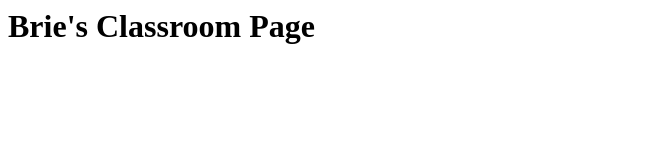
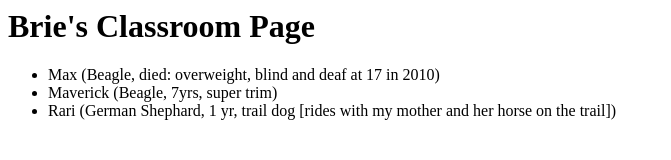
Before and after one commit to belmassian/belmassian.github.io, a plain HTML site: page index.html in a window 1280 px wide. Shown: the whole page, without its empty margins (0-671 px from the left). Drawn offline with Linux system fonts and the light colour scheme.

Commit message:
modified index.html

```diff
--- a/index.html
+++ b/index.html
@@ -2,5 +2,9 @@
 	<head></head>
 	<body>
 		<h1> Brie's Classroom Page</h1>
+		<ul>
+		<li> Max (Beagle, died: overweight, blind and deaf at 17 in 2010)</li>
+		<li> Maverick (Beagle, 7yrs, super trim)</li>
+		<li>Rari (German Shephard, 1 yr, trail dog [rides with my mother and her horse on the trail])</li>
 	</body>
 </html>
```
